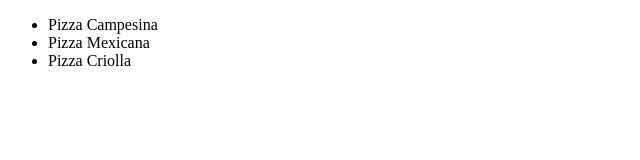
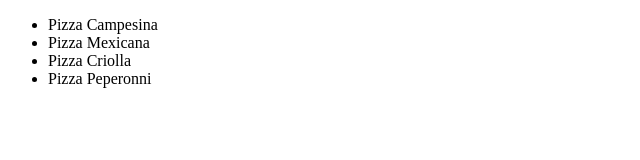
Before and after one commit to JuanBallares03/EjercicioPizzaClase, a plain HTML site: page index.html in a window 1280 px wide. Shown: the full height of the page, 0-640 px from the left. Drawn offline with Linux system fonts and the light colour scheme.

Commit message:
Mis cambios locales

```diff
--- a/index.html
+++ b/index.html
@@ -10,6 +10,7 @@
         <li>Pizza Campesina</li>
         <li>Pizza Mexicana</li>
         <li>Pizza Criolla</li>
+        <li>Pizza Peperonni</li>
 
     </ul>
 </body>
```
